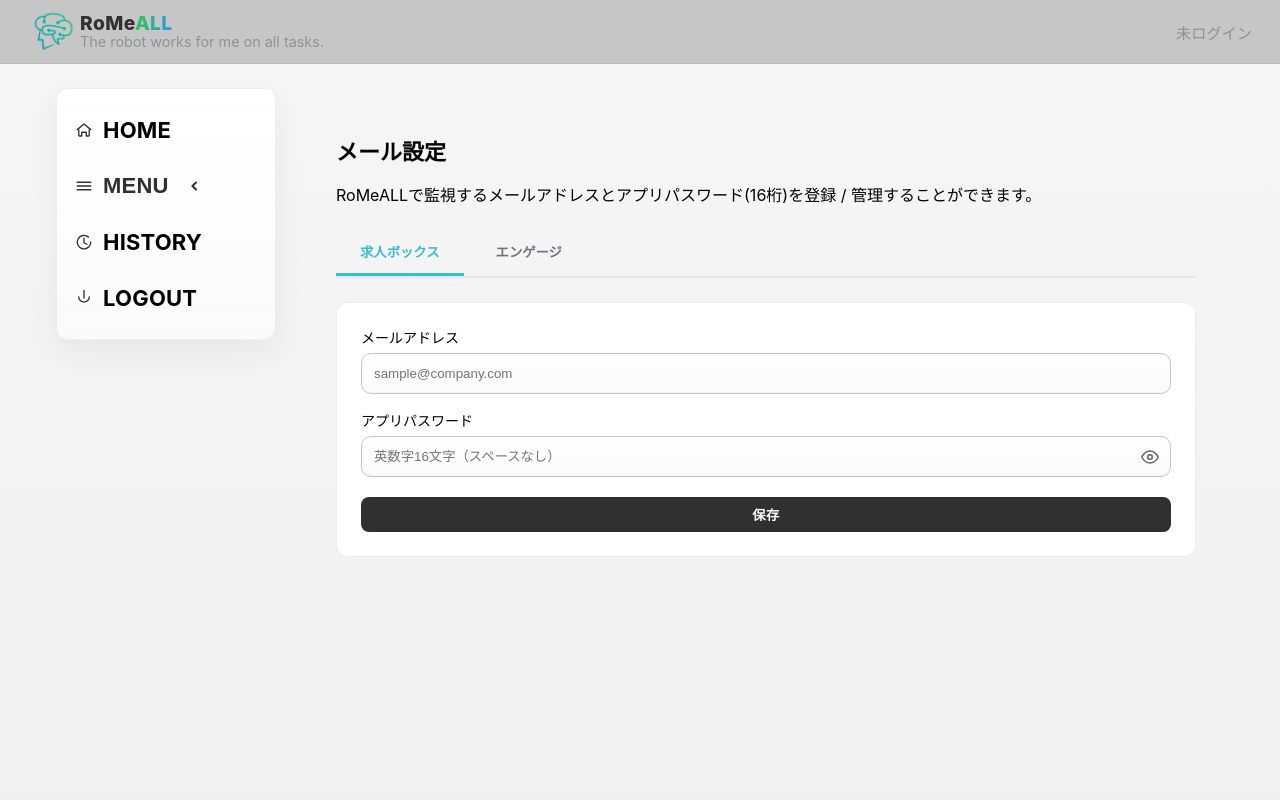
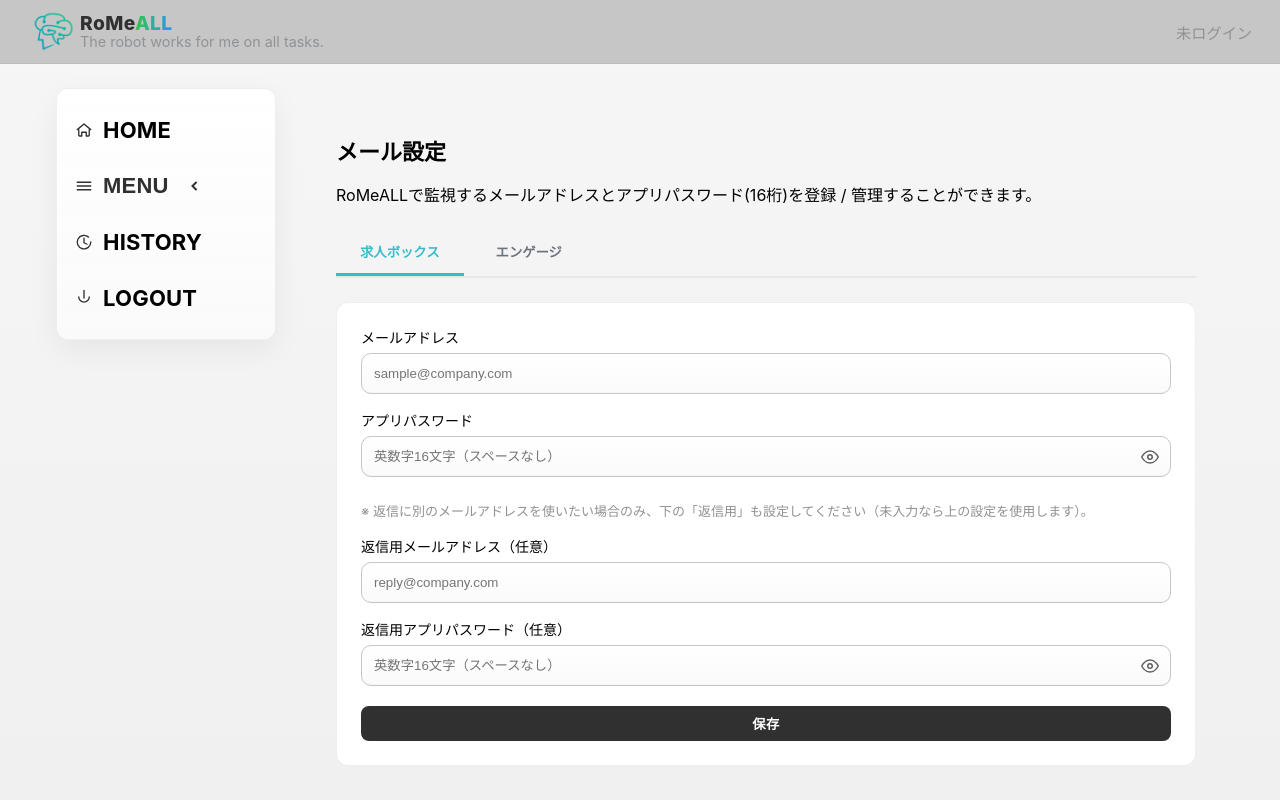
Before and after one commit to wangxiyue711/SMS_RPA_JOBBOX, a Next.js app: page /mail-settings in a window 1280 px wide. Built offline with nearby package versions, Linux system fonts and the light colour scheme; no server answers.

Commit message:
送信邮箱可自己设定

```diff
--- a/app/mail-settings/page.tsx
+++ b/app/mail-settings/page.tsx
@@ -34,9 +34,12 @@ export default function MailSettingsPage() {
   const [siteType, setSiteType] = useState<SiteType>("jobbox");
   const [email, setEmail] = useState("");
   const [appPass, setAppPass] = useState("");
+  const [replyEmail, setReplyEmail] = useState("");
+  const [replyAppPass, setReplyAppPass] = useState("");
   const [loaded, setLoaded] = useState(false);
   const [loading, setLoading] = useState(false);
   const [showPass, setShowPass] = useState(false);
+  const [showReplyPass, setShowReplyPass] = useState(false);
   const [successMsg, setSuccessMsg] = useState("");
   const [fieldError, setFieldError] = useState<{
     field: string;
@@ -60,9 +63,13 @@ export default function MailSettingsPage() {
       const data = snap.data() as any;
       setEmail(data.email || "");
       setAppPass(data.appPass || "");
+      setReplyEmail(data.replyEmail || "");
+      setReplyAppPass(data.replyAppPass || "");
     } else {
       setEmail("");
       setAppPass("");
+      setReplyEmail("");
+      setReplyAppPass("");
     }
     setLoaded(true);
   }
@@ -96,6 +103,37 @@ export default function MailSettingsPage() {
       setLoading(false);
       return;
     }
+
+    // Optional reply sender settings (if provided, validate as a pair)
+    const replyEmailTrim = String(replyEmail || "").trim();
+    const replyPassTrim = String(replyAppPass || "").trim();
+    const hasReplyAny = !!replyEmailTrim || !!replyPassTrim;
+    if (hasReplyAny) {
+      if (!replyEmailTrim) {
+        setFieldError({
+          field: "replyEmail",
+          msg: "返信用メールアドレスを入力してください。",
+        });
+        setLoading(false);
+        return;
+      }
+      if (!emailRe.test(replyEmailTrim)) {
+        setFieldError({
+          field: "replyEmail",
+          msg: "有効なメールアドレスを入力してください。",
+        });
+        setLoading(false);
+        return;
+      }
+      if (!replyPassTrim || replyPassTrim.length !== 16) {
+        setFieldError({
+          field: "replyAppPass",
+          msg: "英数字16文字で入力してください。",
+        });
+        setLoading(false);
+        return;
+      }
+    }
     const user = await waitForAuthReady();
     if (!user) {
       alert("未ログインです。ログインしてください。");
@@ -107,7 +145,13 @@ export default function MailSettingsPage() {
     const collectionName =
       siteType === "jobbox" ? "mail_settings" : "engage_mail_settings";
     const docRef = doc(db, "accounts", uid, collectionName, "settings");
-    await setDoc(docRef, { email, appPass, createdAt: Date.now() });
+    await setDoc(docRef, {
+      email,
+      appPass,
+      replyEmail: replyEmailTrim,
+      replyAppPass: replyPassTrim,
+      createdAt: Date.now(),
+    });
     await loadSetting();
     setSuccessMsg("✅ 保存しました！");
     setFieldError(null);
@@ -125,6 +169,8 @@ export default function MailSettingsPage() {
     await deleteDoc(doc(db, "accounts", uid, collectionName, "settings"));
     setEmail("");
     setAppPass("");
+    setReplyEmail("");
+    setReplyAppPass("");
     setLoaded(true);
   }
 
@@ -329,6 +375,128 @@ export default function MailSettingsPage() {
                 </button>
               </div>
             </div>
+
+
+            <div style={{ marginTop: 8, fontSize: 13, color: "var(--muted, #666)" }}>
+
+              ※ 返信に別のメールアドレスを使いたい場合のみ、下の「返信用」も設定してください（未入力なら上の設定を使用します）。
+            </div>
+
+            <div>
+              <label
+                style={{
+                  display: "block",
+                  marginBottom: 6,
+                  fontSize: 14,
+                  fontWeight: 500,
+                }}
+              >
+                返信用メールアドレス（任意）
+              </label>
+              <div className="field-tooltip-wrapper">
+                <input
+                  name="mail_settings_reply_email"
+
+                  autoComplete="off"
+                  value={replyEmail}
+                  onChange={(e) => {
+                    setReplyEmail(e.target.value);
+                    if (fieldError && fieldError.field === "replyEmail")
+                      setFieldError(null);
+                  }}
+                  placeholder="reply@company.com"
+                  className="input"
+                  style={{ width: "100%", boxSizing: "border-box" }}
+                />
+                {fieldError && fieldError.field === "replyEmail" && (
+                  <div className="field-tooltip-bubble" aria-hidden>
+                    <div className="field-tooltip-box">
+                      <div className="field-tooltip-icon">!</div>
+                      <div>{fieldError.msg}</div>
+                    </div>
+                  </div>
+                )}
+              </div>
+            </div>
+
+            <div>
+              <label
+                style={{
+                  display: "block",
+                  marginBottom: 6,
+                  fontSize: 14,
+                  fontWeight: 500,
+                }}
+              >
+                返信用アプリパスワード（任意）
+              </label>
+              <div className="input-with-icon">
+                <div
+                  className="field-tooltip-wrapper"
+                  style={{ width: "100%" }}
+                >
+                  <input
+                    name="mail_settings_reply_apppass"
+                    autoComplete="new-password"
+                    type={showReplyPass ? "text" : "password"}
+                    value={replyAppPass}
+                    onChange={(e) => {
+                      setReplyAppPass(e.target.value);
+                      if (fieldError && fieldError.field === "replyAppPass")
+                        setFieldError(null);
+                    }}
+                    placeholder="英数字16文字（スペースなし）"
+                    className="input"
+                    style={{ width: "100%", boxSizing: "border-box" }}
+                  />
+                  {fieldError && fieldError.field === "replyAppPass" && (
+                    <div className="field-tooltip-bubble" aria-hidden>
+                      <div className="field-tooltip-box">
+                        <div className="field-tooltip-icon">!</div>
+                        <div>{fieldError.msg}</div>
+                      </div>
+                    </div>
+                  )}
+                </div>
+                <button
+                  type="button"
+                  onClick={() => setShowReplyPass((s) => !s)}
+                  aria-label={showReplyPass ? "隠す" : "表示"}
+                  className="password-toggle"
+                >
+                  {showReplyPass ? (
+                    <svg
+                      width="18"
+                      height="18"
+                      viewBox="0 0 24 24"
+                      fill="none"
+                      stroke="currentColor"
+                      strokeWidth="2"
+                      strokeLinecap="round"
+                      strokeLinejoin="round"
+                    >
+                      <path d="M1 12s4-8 11-8 11 8 11 8-4 8-11 8-11-8-11-8z" />
+                      <circle cx="12" cy="12" r="3" />
+                      <line x1="1" y1="1" x2="23" y2="23" />
+                    </svg>
+                  ) : (
+                    <svg
+                      width="18"
+                      height="18"
+                      viewBox="0 0 24 24"
+                      fill="none"
+                      stroke="currentColor"
+                      strokeWidth="2"
+                      strokeLinecap="round"
+                      strokeLinejoin="round"
+                    >
+                      <path d="M1 12s4-8 11-8 11 8 11 8-4 8-11 8S1 12 1 12z" />
+                      <circle cx="12" cy="12" r="3" />
+                    </svg>
+                  )}
+                </button>
+              </div>
+            </div>
           </div>
 
           <button className="btn" type="submit" disabled={loading}>
```
